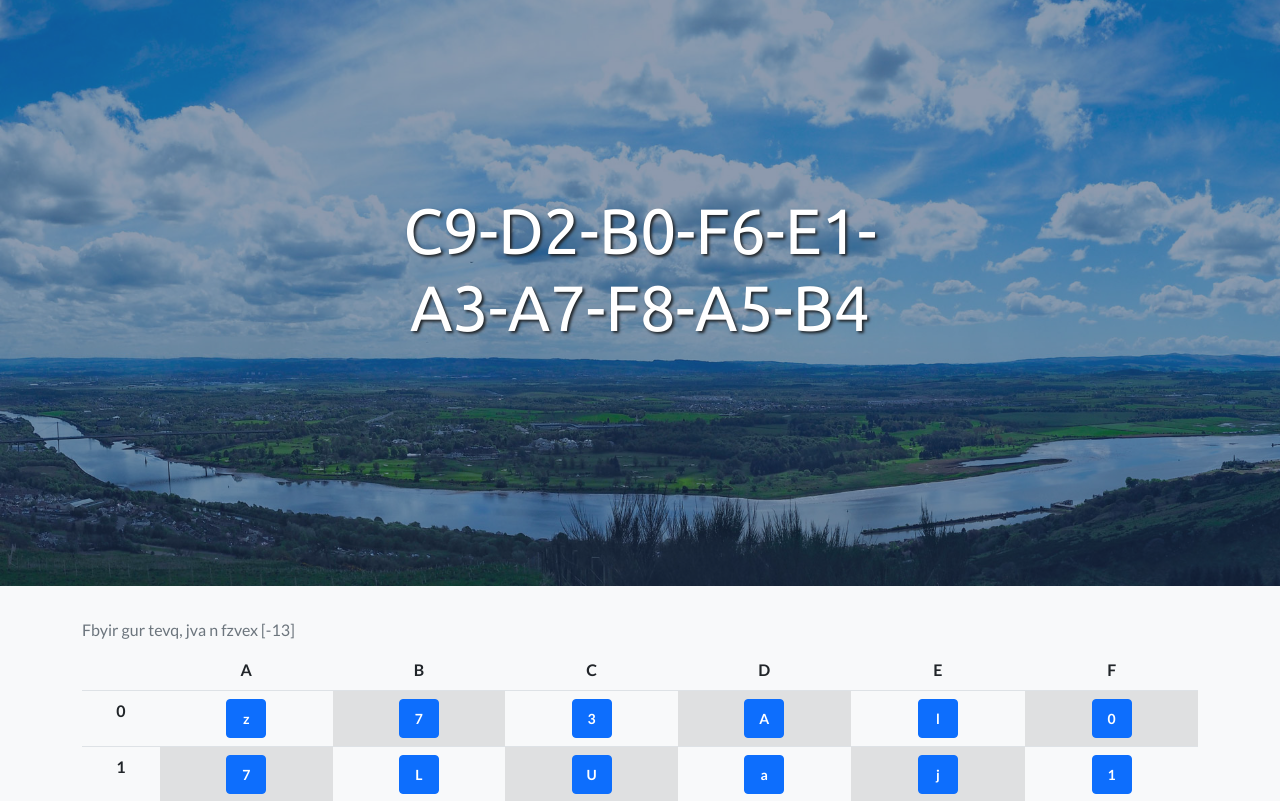
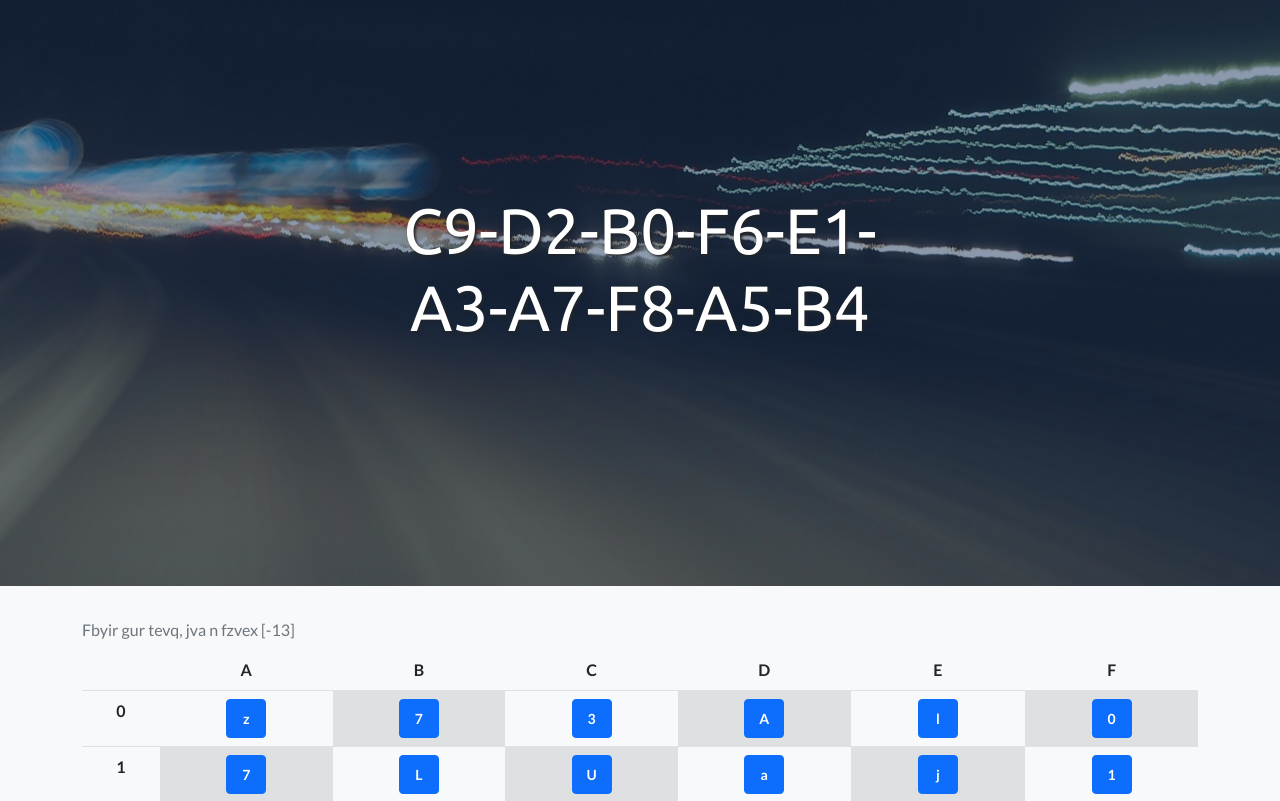
Before and after one commit to stickerboy/stickerboy.github.io, a web app: file ==wc19WayV3Y/index.html in a window 1280 px wide. Shown: the part 61-862 px from the top of the page. Run offline with its HTML, style and script files only (its server is not run), Linux system fonts and the light colour scheme.

Commit message:
Update header for wc19WayV3Y

```diff
--- a/css/wc19WayV3Y.css
+++ b/css/wc19WayV3Y.css
@@ -1,6 +1,9 @@
 /*!
 * CURIOUS?
 */
+header.masthead {
+    background: url("../assets/img/bg-masthead-wc19WayV3Y.jpg") no-repeat left 50% bottom 25%;
+}
 #curiousgrid button {
     min-width: 2.5rem;
     font-weight: 600;
```
Also changed, not shown: assets/img/bg-masthead-wc19WayV3Y.jpg (added).
